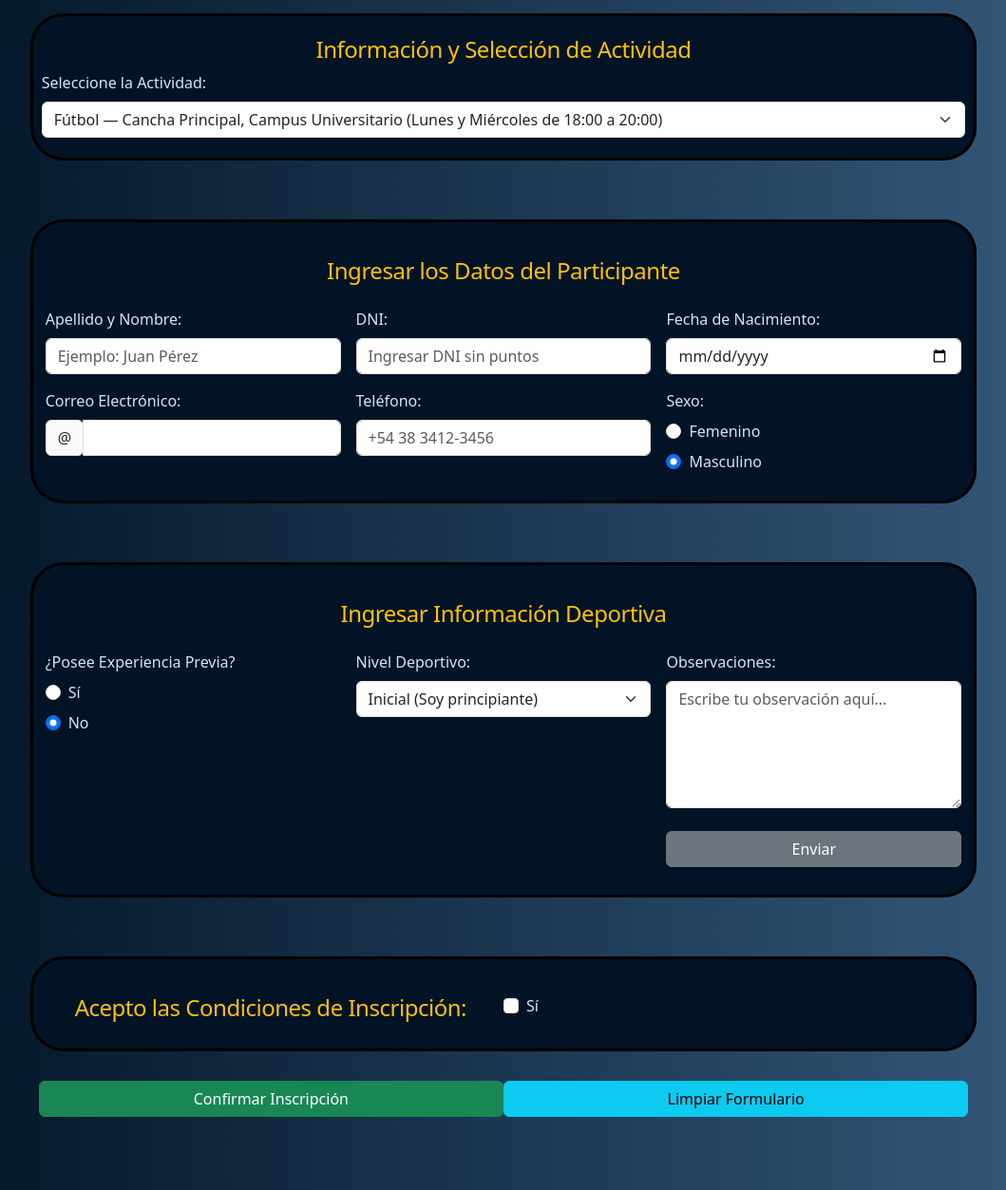
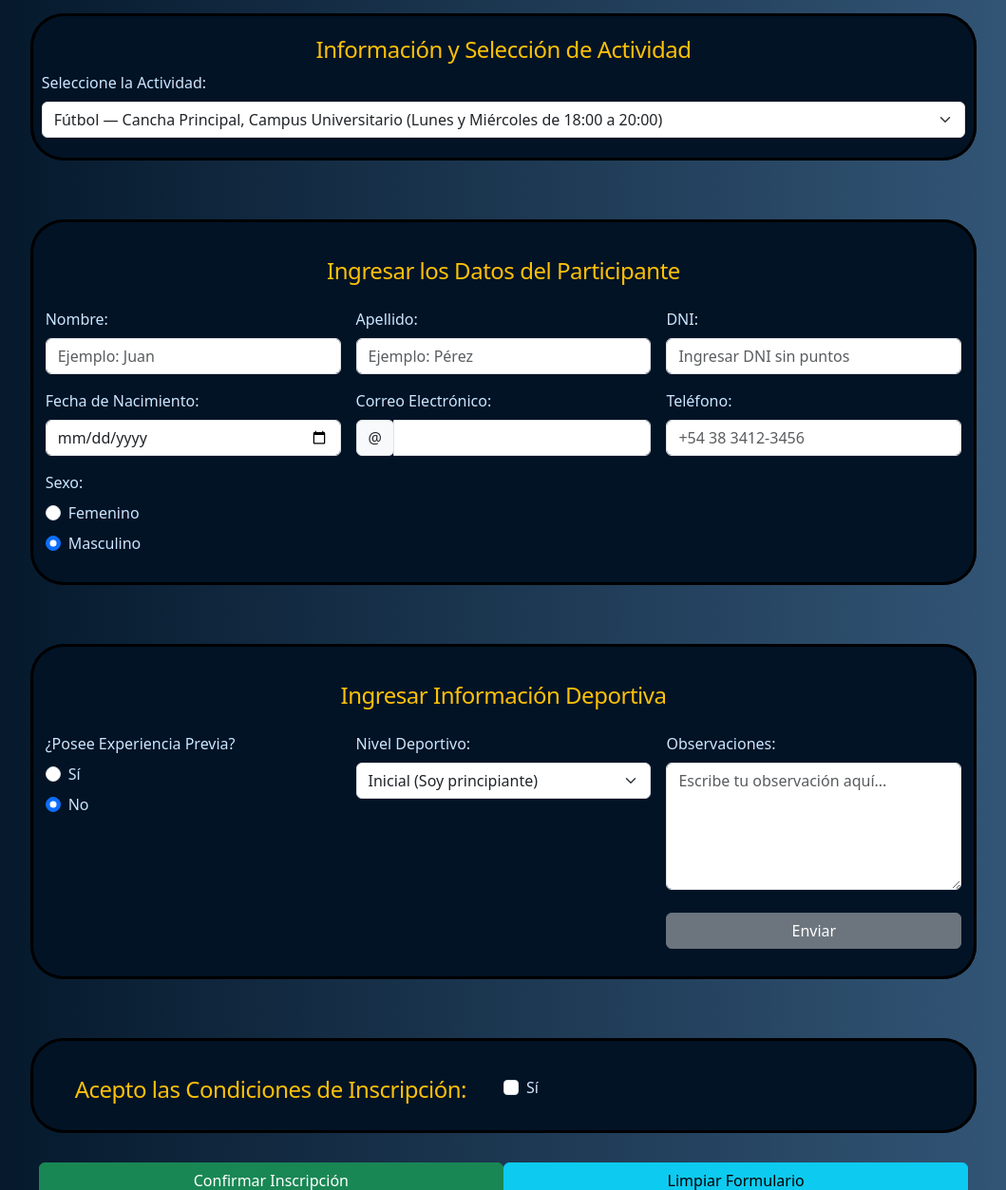
Before and after one commit to wusito/Programacion-III-Resolucion-de-Trabajos-Practicos, a Django app: template Unidad 4/Trabajo Práctico N°5-6-7-8/templates/index.html in a window 1280 px wide, after a click on "Inscribirse a una Actividad". Shown: the part 362-1615 px from the top of the page at 95% size, without its empty margins (110-1169 px from the left). Run offline with Django 5.2, Linux system fonts and the light colour scheme; the template is opened without the code that fills it, so the values that code supplies are empty.

Commit message:
Refactor participant data input fields to separate 'Nombre' and 'Apellido' in the form

```diff
--- a/Unidad 4/Trabajo Práctico N°5-6-7-8/static/js/main.js
+++ b/Unidad 4/Trabajo Práctico N°5-6-7-8/static/js/main.js
@@ -153,12 +153,14 @@ document.getElementById('btnGenerar').addEventListener('click', (e) => {
 
         // Define los campos y el tamaño que ocuparán en pantalla.
         const campos = [
-            { label: 'Apellido y Nombre:', type: 'text', id: `nombre_${i}`, col: 'col-md-12' },
+            { label: 'Apellido:', type: 'text', id: `apellido_${i}`, col: 'col-md-6' },
+            { label: 'Nombre:', type: 'text', id: `nombre_${i}`, col: 'col-md-6' },
             { label: 'DNI:', type: 'text', id: `dni_${i}`, col: 'col-md-6' },
             { label: 'Fecha de nacimiento:', type: 'date', id: `fecha_${i}`, col: 'col-md-6' },
             { label: 'Sexo:', type: 'select', id: `sexo_${i}`, opciones: ['Seleccionar', 'Masculino', 'Femenino', 'Otro'], col: 'col-md-6' },
             { label: 'Nivel:', type: 'select', id: `nivel_${i}`, opciones: ['Seleccionar', 'Principiante', 'Intermedio', 'Avanzado'], col: 'col-md-6' }
         ];
+
 
         // Construye los elementos HTML de cada campo.
         campos.forEach(campo => {
--- a/Unidad 4/Trabajo Práctico N°5-6-7-8/templates/index.html
+++ b/Unidad 4/Trabajo Práctico N°5-6-7-8/templates/index.html
@@ -311,8 +311,13 @@
                                 <legend>Ingresar los Datos del Participante</legend>
 
                                 <div class="col-md-4 position-relative">
-                                    <label for="apeynom" class="form-label">Apellido y Nombre:</label>
-                                    <input type="text" class="form-control" id="apeynom" placeholder="Ejemplo: Juan Pérez" required="Campo requerido">
+                                    <label for="nombre" class="form-label">Nombre:</label>
+                                    <input type="text" class="form-control" id="nombre" placeholder="Ejemplo: Juan" required="Campo requerido">
+                                </div>
+
+                                <div class="col-md-4 position-relative">
+                                    <label for="apellido" class="form-label">Apellido:</label>
+                                    <input type="text" class="form-control" id="apellido" placeholder="Ejemplo: Pérez" required="Campo requerido">
                                 </div>
 
                                 <div class="col-md-4 position-relative">
```
